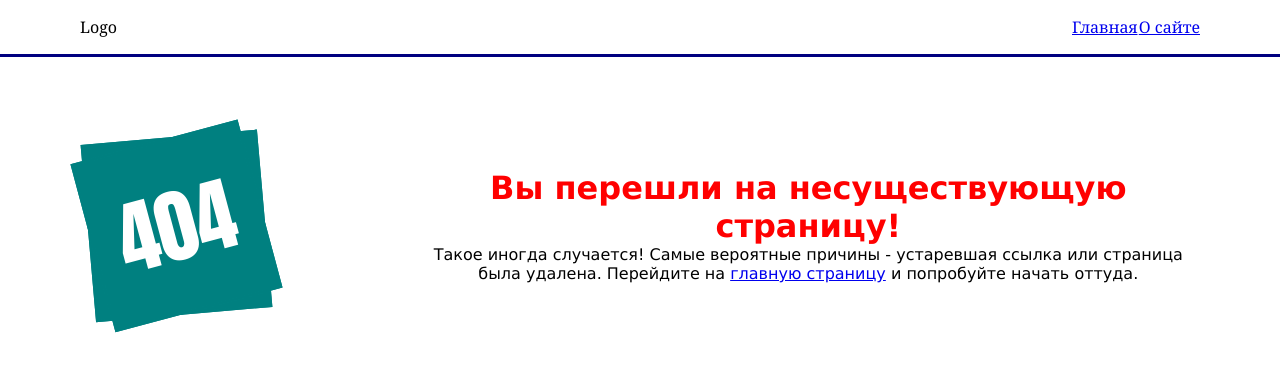
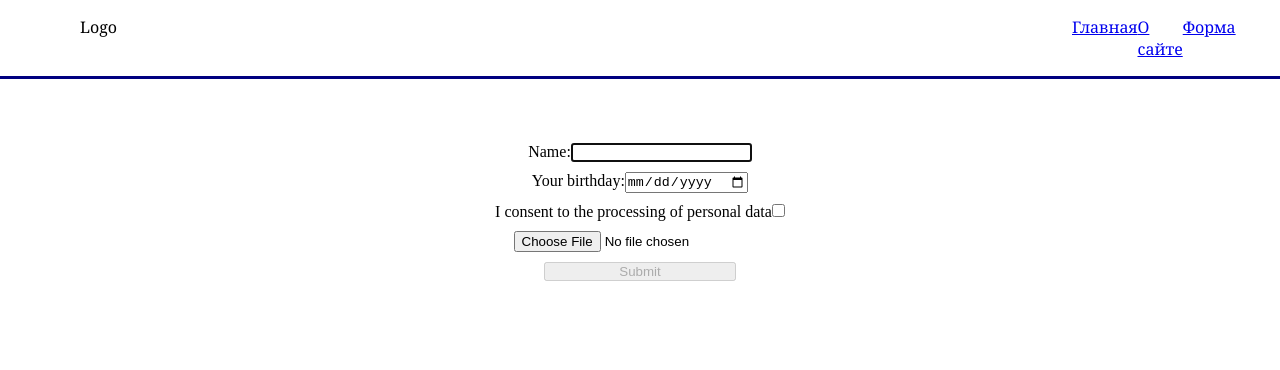
Before and after one commit to Sergey-98/react-rs, a React (Create React App) app in the folder react-components/: page /form in a window 1280 px wide. Shown: the top 370 px of the page. Built offline with nearby package versions, Linux system fonts and the light colour scheme.

Commit message:
feat: add form page to router

```diff
--- a/react-components/src/components/UI/Navbar/Navbar.tsx
+++ b/react-components/src/components/UI/Navbar/Navbar.tsx
@@ -14,6 +14,7 @@ class Navbar extends React.Component<Record<string, React.ReactNode>, { value: s
         <div className={styles.navbar__links}>
           <NavLink to="/">Главная</NavLink>
           <NavLink to="/about">О сайте</NavLink>
+          <NavLink to="/form">Форма</NavLink>
         </div>
       </div>
     );
--- /dev/null
+++ b/react-components/src/pages/Form/form.css
@@ -0,0 +1,17 @@
+.right {
+  border: 3px solid yellow;
+}
+.mistakes {
+  border: 3px solid red;
+}
+.form-block {
+  margin: 5% auto 0 auto;
+  width: 50%;
+  display: flex;
+  flex-direction: column;
+  gap: 10px;
+  align-items: center;
+}
+.form-submit {
+  width: 30%;
+}
--- /dev/null
+++ b/react-components/src/pages/Form/form.tsx
@@ -0,0 +1,117 @@
+import React from 'react';
+import './form.css';
+
+class Form extends React.Component<
+  object,
+  object
+  // {
+  //   name: { class: string; value: string };
+  //   date: { class: string; value: string };
+  // }
+> {
+  inputName: React.RefObject<HTMLInputElement>;
+  inputDate: React.RefObject<HTMLInputElement>;
+  inputCheckData: React.RefObject<HTMLInputElement>;
+  inputFile: React.RefObject<HTMLInputElement>;
+  submit: React.RefObject<HTMLInputElement>;
+  checkForm: () => void;
+
+  constructor(props: object) {
+    super(props);
+    this.inputName = React.createRef<HTMLInputElement>();
+    this.inputDate = React.createRef<HTMLInputElement>();
+    this.inputCheckData = React.createRef<HTMLInputElement>();
+    this.inputFile = React.createRef<HTMLInputElement>();
+    this.submit = React.createRef<HTMLInputElement>();
+
+    this.checkForm = () => {
+      const name = this.inputName.current;
+      const date = this.inputDate.current;
+      const checkData = this.inputCheckData.current;
+      const file = this.inputFile.current;
+      if (name?.value && date?.value && checkData?.checked && file?.value) {
+        if (this.submit.current) {
+          this.submit.current.disabled = false;
+        }
+        // this.submit.current?.setAttribute(disabled, false);
+        this.checkValid();
+      }
+    };
+  }
+
+  checkValid() {
+    const validName = /^[a-zA-Z ]+$/;
+    const allowedExtensions = ['jpg', 'png', 'gif', 'bmp'];
+    const currentDate = Date.now();
+    const name = this.inputName.current;
+    const date = this.inputDate.current;
+    const checkData = this.inputCheckData.current;
+    const file = this.inputFile.current;
+    const fileExtension = file?.value.split('.').pop();
+    if (name && validName.test(name?.value)) {
+      name?.classList.remove('mistakes');
+    } else {
+      name?.classList.add('mistakes');
+    }
+
+    if (date && Date.parse(date?.value) <= currentDate) {
+      date?.classList.remove('mistakes');
+    } else {
+      date?.classList.add('mistakes');
+    }
+
+    if (checkData?.checked) {
+      checkData?.classList.remove('mistakes');
+    } else {
+      checkData?.classList.add('mistakes');
+    }
+
+    if (allowedExtensions.includes(fileExtension as string)) {
+      file?.classList.remove('mistakes');
+    } else {
+      file?.classList.add('mistakes');
+    }
+  }
+  componentDidMount() {
+    this.inputName.current?.focus();
+  }
+
+  componentDidUpdate() {
+    this.checkValid();
+  }
+
+  render() {
+    const inputHandler = () => {
+      this.checkForm();
+    };
+    const createCards = (event: React.FormEvent) => {
+      this.checkValid();
+      console.log('Ввод данных');
+      console.log(this.inputName, this.inputDate, this.inputCheckData, this.inputFile);
+      event?.preventDefault();
+    };
+
+    return (
+      <form className="form-block" onChange={inputHandler} onSubmit={createCards}>
+        <label>
+          Name:
+          <input type="text" ref={this.inputName} />
+        </label>
+        <label>
+          Your birthday:
+          <input type="date" ref={this.inputDate} />
+        </label>
+        <label>
+          I consent to the processing of personal data
+          <input type="checkbox" ref={this.inputCheckData} />
+        </label>
+        <label>
+          <input type="file" ref={this.inputFile} />
+        </label>
+        <input type="submit" value="Submit" className="form-submit" ref={this.submit} disabled />
+      </form>
+    );
+  }
+}
+
+export default Form;
--- a/react-components/src/router/index.ts
+++ b/react-components/src/router/index.ts
@@ -1,9 +1,11 @@
 import About from '../pages/About';
 import Main from '../pages/Main';
 import Error from '../pages/Page404/Page404';
+import Form from 'pages/Form/form';
 
 export const routes = [
   { path: '/about', component: About, exact: true },
+  { path: '/form', component: Form, exact: true },
   { path: '/', component: Main, exact: true },
   { path: '*', component: Error, exact: true },
 ];
```
